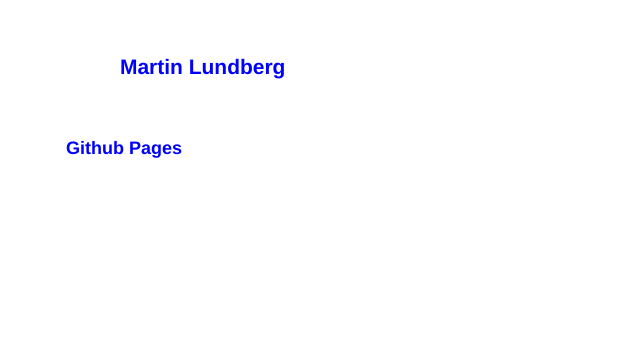
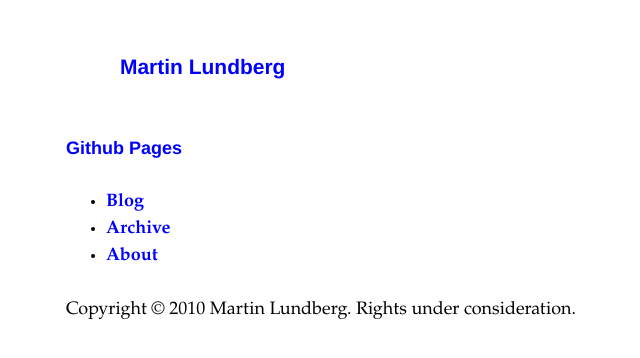
Before and after one commit to marlun/marlun.github.com, a Jekyll site: the page built from index.html, in a window 1280 px wide. Shown: the top 358 px of the page, without its empty margins (224-864 px from the left). Built offline with Jekyll 4.4.1, drawn with Linux system fonts in a browser that asks for light colours.

Commit message:
Added menu and copyright.

```diff
--- a/_layouts/default.html
+++ b/_layouts/default.html
@@ -9,6 +9,12 @@
 		<div id="wrapper">
 			<h2 id="home"><a href="/">Martin Lundberg</a></h2>
 			{{ content }}
+			<ul id="menu">
+				<li><a href="/">Blog</a></li>
+				<li><a href="/archive/">Archive</a></li>
+				<li><a href="/about/">About</a></li>
+			</ul>
+			<p id="copyright">Copyright © 2010 Martin Lundberg. Rights under consideration.</p>
 		</div>
 	</body>
 </html>
```
